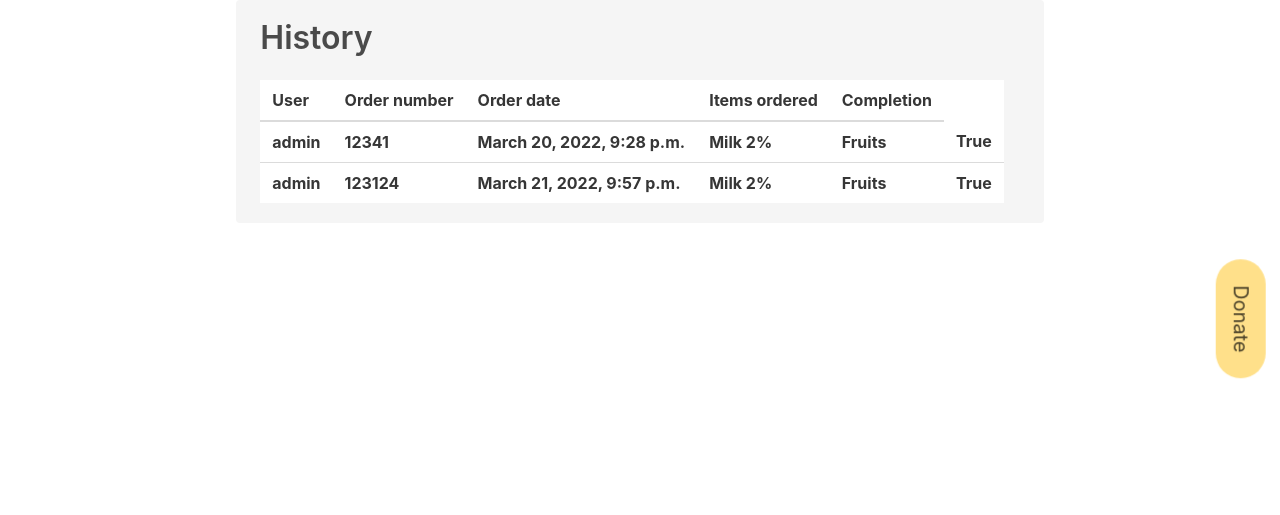
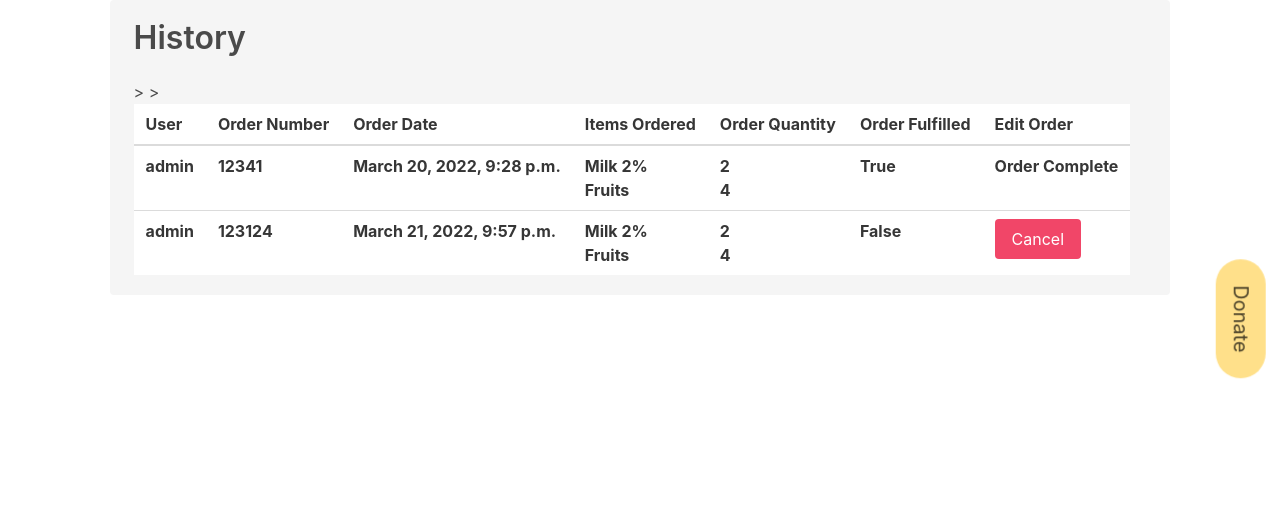
Before and after one commit to seemslikeali/yxefoodbank, a Django app: page /history/ in a window 1280 px wide. Shown: the part 56-571 px from the top of the page. Run offline with Django 4.2, Linux system fonts and the light colour scheme; a user stored in the database is signed in; data comes from the database, SQL or seed files in the repository; both versions use the stored data as it was after the commit; lists and menus that the app fills with data are empty; some libraries are stand-ins or nearby versions.

Commit message:
More edits to userhist
Created delete button and upgraded interface

```diff
--- a/userHist/templates/userHist.html
+++ b/userHist/templates/userHist.html
@@ -9,30 +9,69 @@
         <table class="table">
           <thead>
             <tr>
+
+              <!---Column headers-->>
               <th>User</th>
-              <th>Order number</th>
-              <th>Order date</th>
-              <th>Items ordered</th>
-              <th>Completion</th>
+              <th>Order Number</th>
+              <th>Order Date</th>
+              <th>Items Ordered</th>
+              <th>Order Quantity</th>
+              <th>Order Fulfilled</th>
+              <th>Edit Order</th>
             </tr>
           </thead>
           <tbody>
             <tr>
+
+              <!--Start of information fetching from database-->>
               {% for x in form %}
               <th>{{ x.customer }}</th>
               <th>{{ x.transaction_id }}</th>
               <th>{{ x.date_ordered }}</th>
-              {% for y in formitems%}
-              {% comment %} make it so the products items are a list. {% endcomment %}
-              <th>{{ y.product }}</th>
+              <th>
+
+              {% for y in formitems %}
+              <dl>{{ y.product }}</dl>
               {% endfor %}
-              <th>{{ x.complete }}</th>
+
+              </th>
+
+              <th>
+                {% for y in formitems %}
+                <dl>{{y.quantity}}</dl>
+                {% endfor %}
+              </th>
+
+              <th>{{ x.fufilled }}</th>
+
+              <!--Condition for unfulfilled orders-->
+              {% if x.fufilled == False %}
+
+              <th>
+                <button class="button is-danger" onclick="deleteFunction('{{x.transaction_id}}')">Cancel</button>
+
+              </th>
+
+              <!--Condition for fulfilled orders-->
+              {% else %}
+              <th>Order Complete</th>
+              {% endif %}
+
             </tr>
             {% endfor %}
+
           </tbody>
         </table>
       </div>
   </div>
 </div>
 
+<script>
+  function deleteFunction(transaction_id) {
+    console.log("TESTS CANCEL");
+    window.location.href = "";
+
+  }
+</script>
+
 {% endblock content %}
--- a/userHist/views.py
+++ b/userHist/views.py
@@ -1,4 +1,4 @@
-from django.shortcuts import redirect, render
+from django.shortcuts import get_object_or_404, redirect, render
 
 from django.contrib.auth.models import User
 from django.contrib import messages
@@ -11,7 +11,7 @@ from django.shortcuts import render
 from django.template import context
 
 from account.models import Account
-from store.models import Form, Formitems, Product
+from store.models import Customer, Form, Formitems, Product
 
 # Create your views here.
 
@@ -25,4 +25,10 @@ def userHistPage(request):
     formitem = Formitems.objects.all()
     context = {'products':products,'account':accounts,'form': form, 'formitems':formitem}
 
+
     return render(request, 'userHist.html', context)
+
+def deleteForm(request,transaction_id):
+    forms = Form.objects.all().filter(transaction_id = transaction_id)
+    forms.delete()
+    return redirect('delete')
--- a/yxefoodbank/urls.py
+++ b/yxefoodbank/urls.py
@@ -6,12 +6,14 @@ from django.urls import path, include
 from account.views import (
     registration_view,
 )
+from userHist import views
 urlpatterns = [
     path('admin/', admin.site.urls),
     path('', include('base.urls')),
     path('', include('store.urls')),
     path('', include('userHist.urls')),
     path('register/', registration_view, name="register"),
+    path('', views.deleteForm, name="delete"),
 ]
 
 urlpatterns += static(settings.MEDIA_URL, document_root=settings.MEDIA_ROOT)
```
Also changed, not shown: db.sqlite3.
